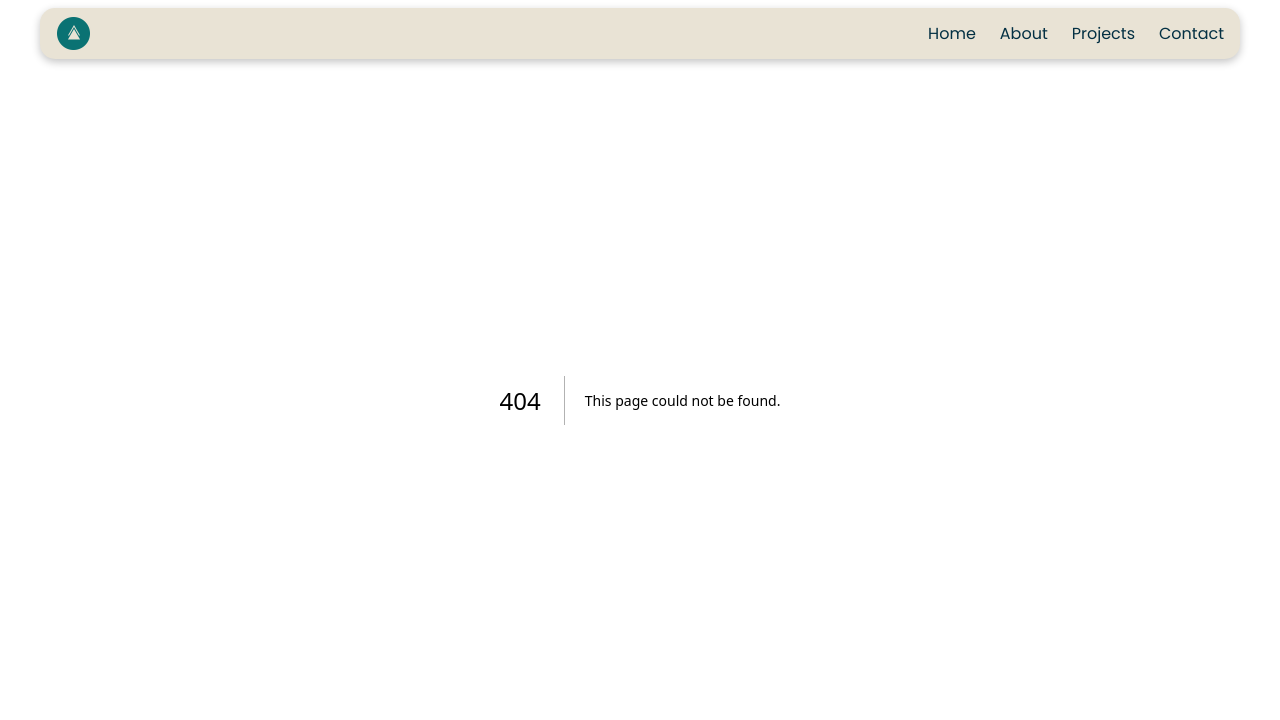
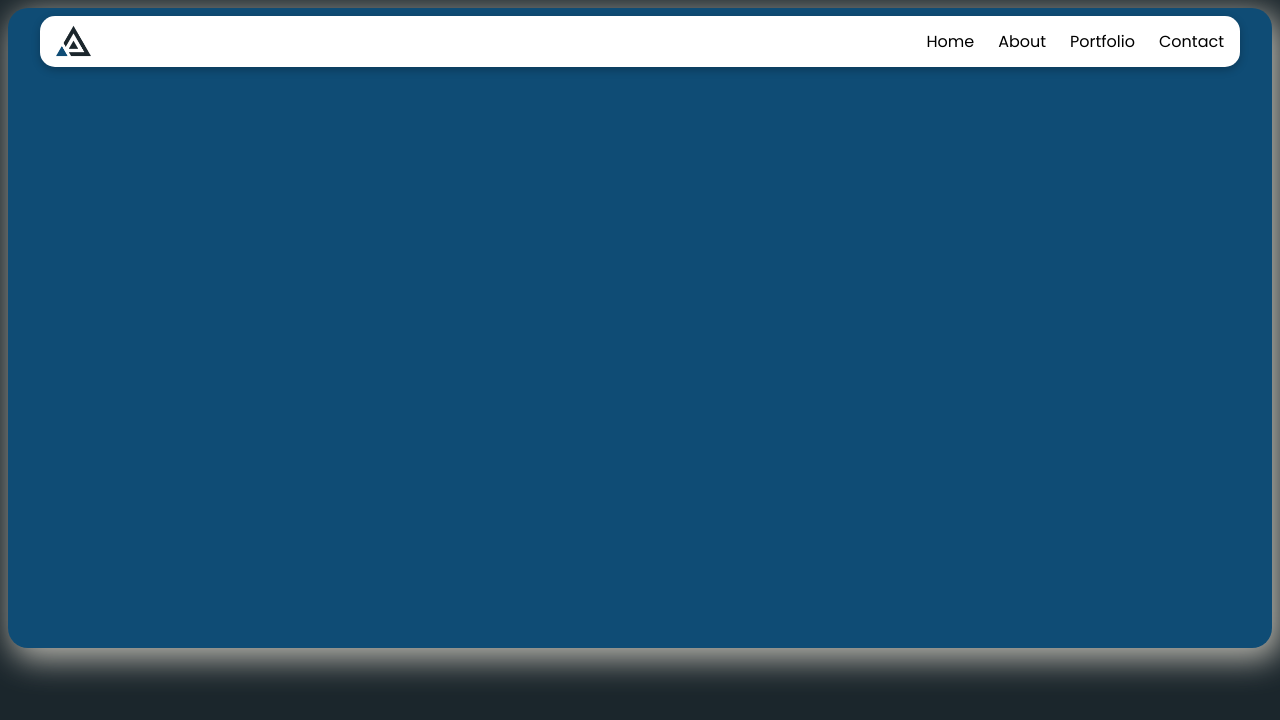
Before and after one commit to thisismeaji/portfolio, a Next.js app: page /portfolio in a window 1280 px wide. Before the commit this address had no page. Shown: the top 720 px of the page. Built offline with nearby package versions, Linux system fonts and the light colour scheme.

Commit message:
fix navigation

```diff
--- a/src/app/globals.css
+++ b/src/app/globals.css
@@ -1,8 +1,10 @@
 :root {
-    --primary:#e9e3d5;
-    --secondary:#0a7273;
-    --accent:#033043;
-    --accentTwo: #ffffff;
+    --primary:#1B262C;
+    --secondary:#0F4C75;
+    --accent:#3282B8;
+    --accentTwo: #BBE1FA;
+    --white: #ffffff;
+    --black: #000000;
 }
 
 
--- a/src/app/projects/page.js
+++ b/src/app/portfolio/page.js
@@ -1,10 +1,10 @@
-import ProjectsSection from '@/components/section/projects/ProjectsSection';
+import PortfolioSection from '@/components/section/portfolio/PortfolioSection';
 import React from 'react';
 
 export default function Projects() {
   return (
     <section>
-      <ProjectsSection/>
+      <PortfolioSection/>
     </section>
   );
 }
--- a/src/components/navigation/Navigation.js
+++ b/src/components/navigation/Navigation.js
@@ -43,7 +43,7 @@ export default function Navigation() {
                         <Link href="/about">About</Link>
                     </li>
                     <li>
-                        <Link href="/projects">Projects</Link>
+                        <Link href="/portfolio">Portfolio</Link>
                     </li>
                     <li>
                         <Link href="/contact">Contact</Link>
@@ -59,7 +59,7 @@ export default function Navigation() {
                         <Link href="/about" onClick={handleNavLinkClick}>About</Link>
                     </li>
                     <li>
-                        <Link href="/projects" onClick={handleNavLinkClick}>Projects</Link>
+                        <Link href="/portfolio" onClick={handleNavLinkClick}>Portfolio</Link>
                     </li>
                     <li>
                         <Link href="/contact" onClick={handleNavLinkClick}>Contact</Link>
--- a/src/components/navigation/navigation.module.css
+++ b/src/components/navigation/navigation.module.css
@@ -7,7 +7,7 @@
     width: 100%;
     max-width: 1200px;
     margin: 0.5rem 1rem;
-    background-color: var(--primary);
+    background-color: var(--white);
     box-shadow: rgba(0, 0, 0, 0.24) 0px 3px 8px;
 }
 
@@ -28,7 +28,7 @@
     display: flex;
     gap: 1.5rem;
     list-style: none;
-    color: var(--accent);
+    color: var(--black);
 }
 
 
@@ -39,7 +39,7 @@
     left: -100%;
     top: 0;
     bottom: 0;
-    background-color: var(--secondary);
+    background-color: var(--primary);
     width: 85%;
     border-top-right-radius: 20px;
     border-bottom-right-radius: 20px;
@@ -48,12 +48,12 @@
     gap: 1rem;
     transition: all 0.3s ease;
     z-index: 1000;
-    color: var(--accentTwo);
 }
 
 .navActive{
     left: 0;
     transition: all 0.3s ease;
+    color: var(--white);
 }
 
 .overlay {
@@ -91,7 +91,7 @@
     display: inline-block;
     width: 25px;
     height: 1px;
-    background-color: var(--accent);
+    background-color: var(--primary);
 }
 
 @media screen and (max-width:786px) {
--- a/src/components/section/projects/ProjectsSection.js
+++ b/src/components/section/portfolio/PortfolioSection.js
@@ -1,5 +1,5 @@
 import React from 'react';
-import Styles from "../projects/projects.module.css";
+import Styles from "../portfolio/projects.module.css";
 
 export default function ProjectsSection() {
   return (
```
Also changed, not shown: public/images/logo.png, src/components/section/portfolio/projects.module.css (renamed from src/components/section/projects/projects.module.css), 1 other file (tests, documents, lock files or other folders).
